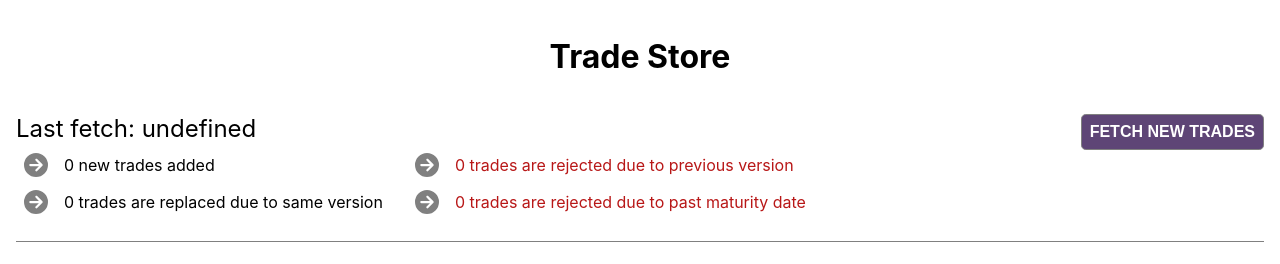
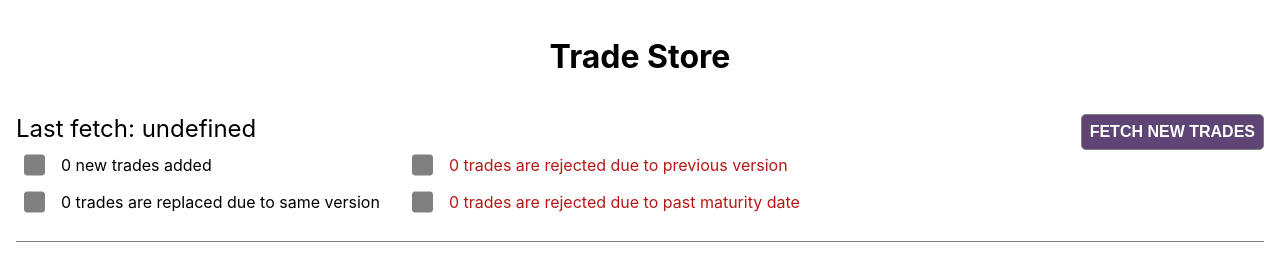
Before and after one commit to patimanas321/trade-store, a React (Create React App) app: page / in a window 1280 px wide. Shown: the top 264 px of the page. Built offline with nearby package versions, Linux system fonts and the light colour scheme; no server answers.

Commit message:
Styling changes

```diff
--- a/src/Components/TradeFetchSummary/TradeFetchSummary.jsx
+++ b/src/Components/TradeFetchSummary/TradeFetchSummary.jsx
@@ -1,7 +1,7 @@
 import React from 'react';
 import PropTypes from 'prop-types';
 import { FontAwesomeIcon } from '@fortawesome/react-fontawesome';
-import { faArrowCircleRight } from '@fortawesome/free-solid-svg-icons';
+import { faSquare } from '@fortawesome/free-solid-svg-icons';
 
 import Button from '../core/Button';
 import useLocalize from '../../Hooks/useLocalize';
@@ -17,7 +17,7 @@
       aria-hidden="true"
       className={styles.bullet}
     >
-      <FontAwesomeIcon icon={faArrowCircleRight} />
+      <FontAwesomeIcon icon={faSquare} />
     </i>
   );
 
```
